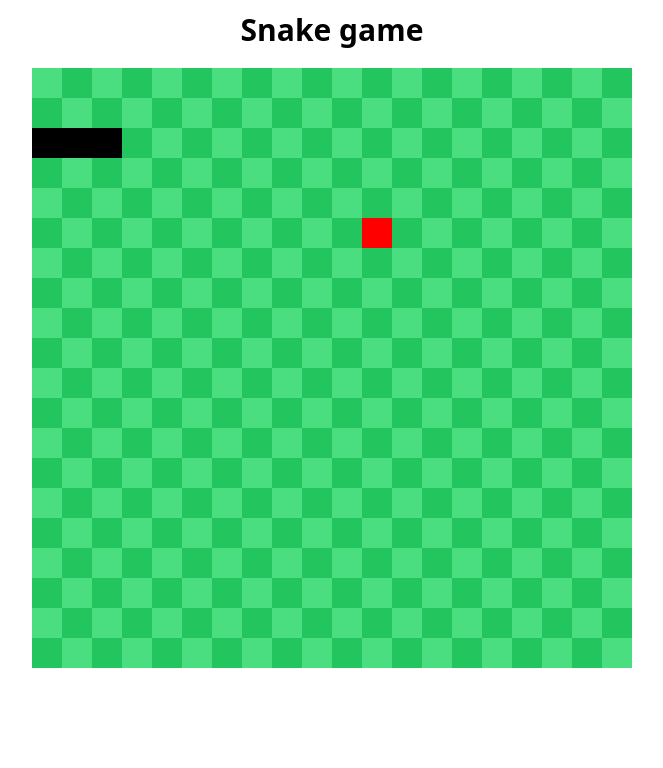
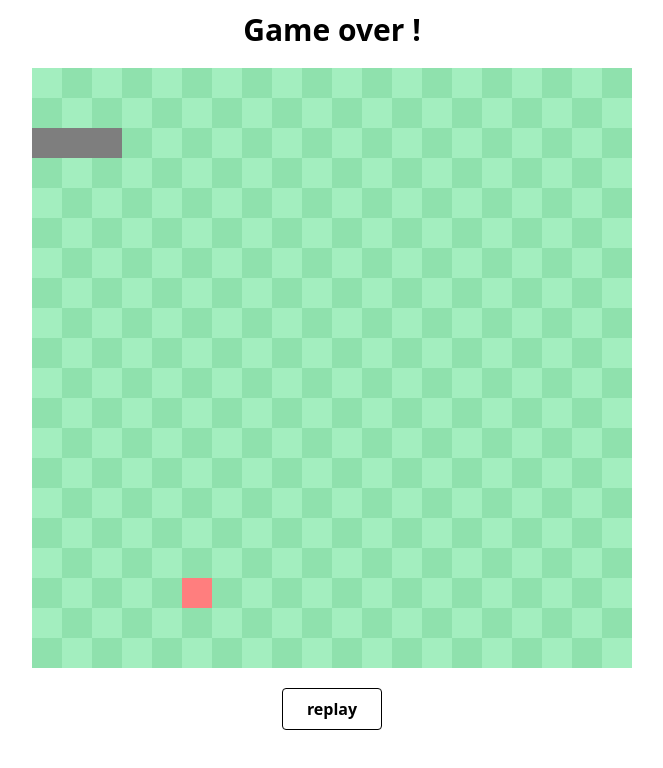
Before and after one commit to SkOor17/snake, a website with bundled scripts: page src/index.html in a window 1280 px wide. Both pictures are taken after a click on the button "Play". Shown: the whole page, without its empty margins (308-971 px from the left). Built offline with nearby package versions, Linux system fonts and the light colour scheme.

Commit message:
add replay and GameOver

```diff
--- a/src/index.html
+++ b/src/index.html
@@ -9,7 +9,7 @@
 <body>
     <div id="game-wrapper" class="w-full h-screen flex justify-center p-3">
         <div id="game-screen" class="w-full h-[calc(100%-24px)] flex flex-col items-center gap-5">
-            <h1 class="w-fit font-bold text-3xl">
+            <h1 id="title" class="w-fit font-bold text-3xl">
                 Snake game
             </h1>
             <div id="game-board" class="w-[75vh] h-[75vh] opacity-50">
@@ -18,6 +18,9 @@
             <button id="play-btn" class="px-6 py-2 border border-black font-semibold rounded cursor-pointer">
                 Play
             </button>
+            <!-- <button id="replay-btn" class="px-6 py-2 border border-black font-semibold rounded cursor-pointer bg-red-400">
+                replay
+            </button> -->
         </div>
     </div>
 
--- a/src/script/Board.js
+++ b/src/script/Board.js
@@ -6,9 +6,8 @@ export class Board {
     constructor(nbTileX, nbTileY) {
         this._nbTileX = nbTileX;
         this._nbTileY = nbTileY;
-        this.drawBoard();
+        this.init();
 
-        // 0: case vide, 1: serpent, 2: objet
         this._boardList = [];
         for (let i = 0; i < nbTileY; i++) {
             const row = [];
@@ -26,7 +25,7 @@ export class Board {
         return this._boardList
     }
 
-    drawBoard() {
+    init() {
         const gameBoard = document.getElementById("game-board")
 
         const widthBoard = gameBoard.offsetWidth;
@@ -47,6 +46,14 @@ export class Board {
                 node.style.width = `${widthCase}px`;
                 node.id = `caseX${x}Y${y}`
                 row.appendChild(node);
+                this.drawEmptyCase(x,y)
+            }
+        }
+    }
+
+    drawBoard() {
+        for (let y = 0; y < this._boardList[0].length; y++) {
+            for (let x = 0; x < this._boardList[1].length; x++) {
                 this.drawEmptyCase(x,y)
             }
         }
@@ -76,6 +83,19 @@ export class Board {
         node.style.backgroundColor = "red"
     }
 
+    reset() {
+        this._boardList = [];
+        for (let i = 0; i < this._nbTileY; i++) {
+            const row = [];
+            for (let j = 0; j < this._nbTileX; j++) {
+                row.push(0);
+            }
+            this._boardList.push(row);
+        }
+        this.drawBoard();
+        this.addObject();
+    }
+
 }
 
 function getRandomInt(min, max) {
--- a/src/script/Game.js
+++ b/src/script/Game.js
@@ -5,17 +5,21 @@ export class Game {
         this._isPlaying = false;
         this._board.addObject();
 
-        this.handleClickToPlay();
+        const btn = document.getElementById("play-btn");
+        this.startGame(btn);
     }
 
-    handleClickToPlay() {
-        const btn = document.getElementById("play-btn")
-        const game = document.getElementById("game-board")
+    startGame(btn) {
+        const game = document.getElementById("game-board");
+        const title = document.getElementById("title")
 
         btn.addEventListener("click", () => {
             game.style.opacity = 1;
-            btn.style.visibility = "hidden"
-            this._isPlaying = true
+            btn.style.visibility = "hidden";
+            title.textContent = "Snake game";
+            this._isPlaying = true;
+
+            this._board._snake.autoMove();
             this._board._snake.handleMovement();
         })
     }
--- a/src/script/Snake.js
+++ b/src/script/Snake.js
@@ -1,20 +1,17 @@
 export class Snake {
 
     constructor(board) {
+        this._memoryKey = "ArrowRight"
         this._snakeBody = [
             { x: 2, y: 2 },
             { x: 1, y: 2 },
             { x: 0, y: 2 },
         ];
-        this._nextLast = { x: 2, y: 2 };
         this._prevHead = { x: 2, y: 2 };
 
         this._board = board;
         this._boardList = board.getBoard();
 
-        this._boardList[this._snakeBody[0]["y"]][this._snakeBody[0]["x"]] = 1;
-        this._boardList[this._snakeBody[1]["y"]][this._snakeBody[1]["x"]] = 1;
-        this._boardList[this._snakeBody[2]["y"]][this._snakeBody[2]["x"]] = 1;
         this.drawSnake();
     }
 
@@ -23,10 +20,15 @@ export class Snake {
     }
 
     moveSnake(dx, dy) {
-        if (this.canMove(this._snakeBody[0].x + dx, this._snakeBody[0].y + dy)) {
+
+        if (!this.canMove(this._snakeBody[0].x + dx, this._snakeBody[0].y + dy)) {
+            this.gameOver();
+            return;
+        }
+
+        this._prevHead = { ...this._snakeBody[0] };
 
         const hasObj = this.hasObject(this._snakeBody[0].x + dx, this._snakeBody[0].y + dy)
-            console.log(hasObj);
         if (!hasObj) this.ereaseQueue();
 
         this._snakeBody[0].x += dx;
@@ -37,28 +39,43 @@ export class Snake {
 
         if (hasObj) this._board.addObject()
     }
+
+    autoMove() {
+        const interval = setInterval(() => {
+            if (!this._board._game._isPlaying) {
+                clearInterval(interval);
+                return;
+            }
+
+            switch (this._memoryKey) {
+                case "ArrowUp":
+                    this.moveSnake(0, -1);
+                    break;
+                case "ArrowDown":
+                    this.moveSnake(0, 1);
+                    break;
+                case "ArrowLeft":
+                    this.moveSnake(-1, 0);
+                    break;
+                case "ArrowRight":
+                    this.moveSnake(1, 0);
+                    break;
+            }
+        }, 150)
     }
 
     handleMovement() {
-        console.log(this._board._game._isPlaying);
-
         if (this._board._game._isPlaying) {
             document.addEventListener(("keyup"), (event) => {
-                this._prevHead = { ...this._snakeBody[0] };
-
-                switch (event.key) {
-                    case "ArrowUp":
-                        this.moveSnake(0,-1)
-                        break;
-                    case "ArrowDown":
-                        this.moveSnake(0,1)
-                        break;
-                    case "ArrowLeft":
-                        this.moveSnake(-1,0)
-                        break;
-                    case "ArrowRight":
-                        this.moveSnake(1,0)
-                        break;
+            const validKeys = ["ArrowUp", "ArrowDown", "ArrowLeft", "ArrowRight"];
+            if (validKeys.includes(event.key)) {
+                if (
+                    (event.key === "ArrowUp" && this._memoryKey === "ArrowDown") ||
+                    (event.key === "ArrowDown" && this._memoryKey === "ArrowUp") ||
+                    (event.key === "ArrowLeft" && this._memoryKey === "ArrowRight") ||
+                    (event.key === "ArrowRight" && this._memoryKey === "ArrowLeft")
+                ) return;
+                this._memoryKey = event.key;
             }
             })
         }
@@ -97,4 +114,32 @@ export class Snake {
         this._snakeBody.push({...this._boardList[y][x]})
         return true
     }
+
+    gameOver() {
+        const title = document.getElementById("title");
+        const gameBoard = document.getElementById("game-board");
+        const playBtn = document.getElementById("play-btn");
+
+        title.textContent = "Game over !";
+        gameBoard.style.opacity = 0.5;
+        playBtn.style.visibility = "visible";
+        playBtn.textContent = "replay";
+
+        this._board._game._isPlaying = false;
+        this._board.reset();
+        this.reset();
     }
+
+    reset() {
+        this._memoryKey = "ArrowRight"
+        this._snakeBody = [
+            { x: 2, y: 2 },
+            { x: 1, y: 2 },
+            { x: 0, y: 2 },
+        ];
+        this._prevHead = { x: 2, y: 2 };
+        this._boardList = this._board.getBoard();
+
+        this.drawSnake();
+    }
+}
--- a/src/script/main.js
+++ b/src/script/main.js
@@ -2,4 +2,3 @@ import { Board } from "./Board.js";
 import { Game } from "./Game.js";
 
 const board = new Board(20, 20);
-// const game = new Game(board)
```
Also changed, not shown: src/output.css. Lines whose indentation alone changed are shown as unchanged.
